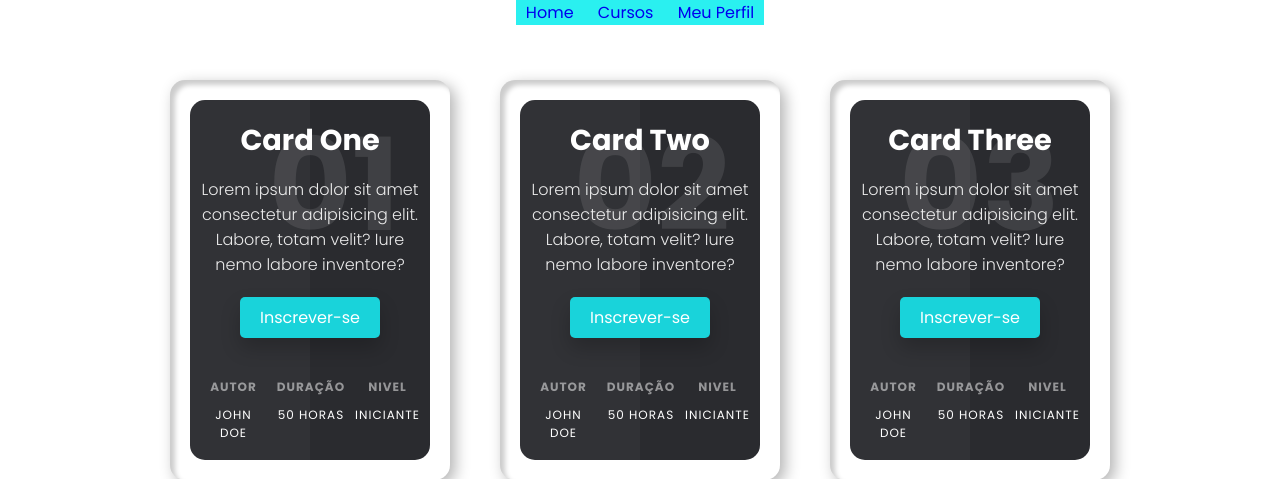
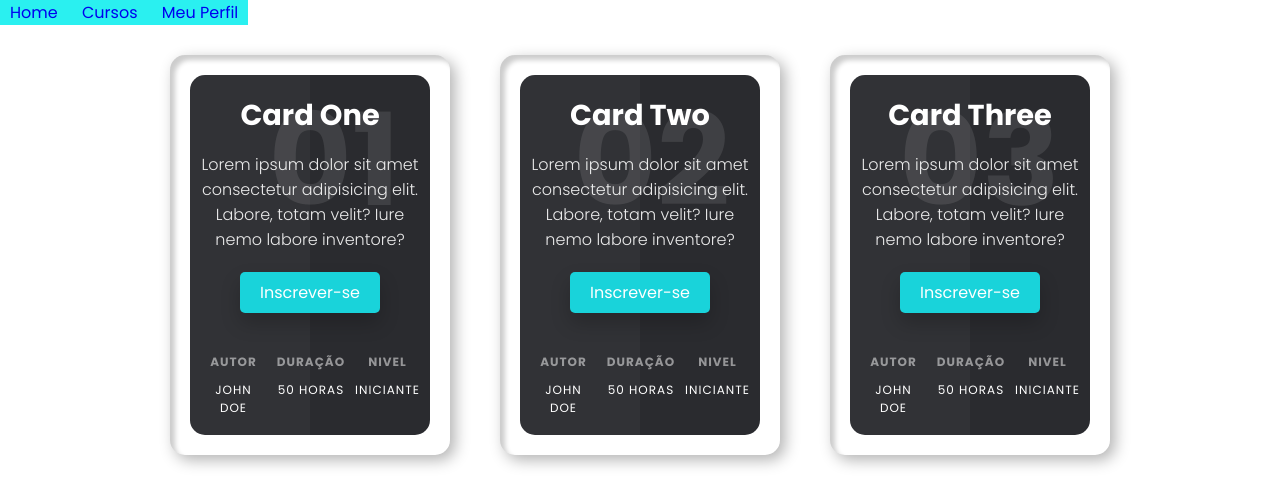
Before and after one commit to brunowilian/Projeto-integrador-Libras, a PHP site: page /assets/html/course.html in a window 1280 px wide. Shown: the top 479 px of the page. Run offline with PHP 8.4, Linux system fonts and the light colour scheme.

Commit message:
Update style.css

```diff
--- a/assets/css/style.css
+++ b/assets/css/style.css
@@ -25,6 +25,18 @@
     flex-wrap: wrap;
     min-height: 100vh;
   }
+
+header{
+    position: fixed;
+    top:0;
+    left: 0;
+}
+
+footer{
+    position: fixed;
+    bottom:0;
+    left: 0;
+}
 
 a {
     text-decoration: none;
```
